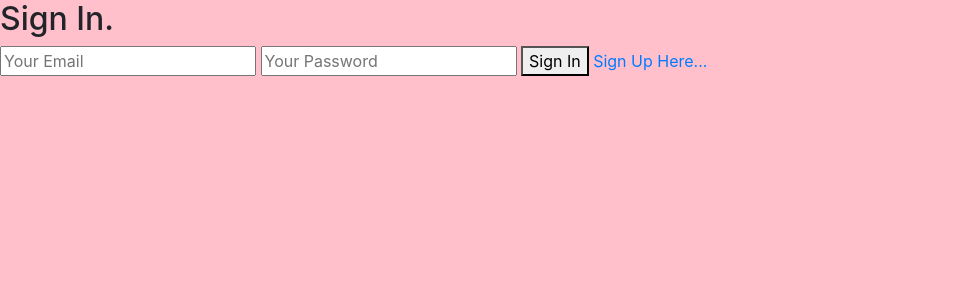
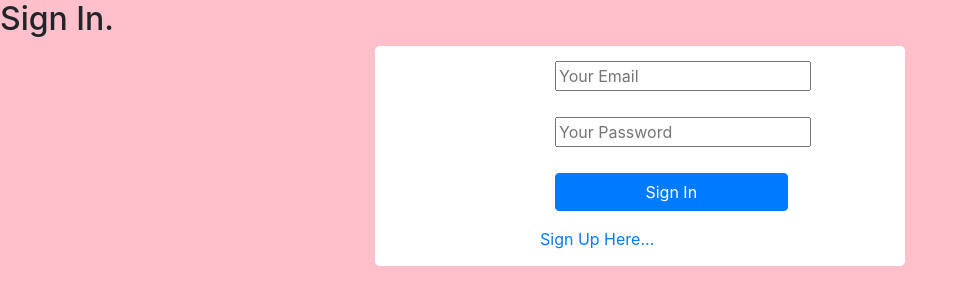
Before and after one commit to kjrohr/relationshiprepophp, a PHP site: page /login.php in a window 1280 px wide. Shown: the top 305 px of the page, without its empty margins (0-968 px from the left). Run offline with PHP 8.4, Linux system fonts and the light colour scheme; some libraries are stand-ins or nearby versions.

Commit message:
Styling the login form

```diff
--- a/index.php
+++ b/index.php
@@ -20,7 +20,7 @@ include 'header.php'
             <span class="icon-bar"></span>
             <span class="icon-bar"></span>
           </button>
-          <a class="navbar-brand" href="#">Project name</a>
+          <a class="navbar-brand" href="#">Relationship Repo</a>
         </div>
         <div id="navbar" class="navbar-collapse collapse">
           <ul class="nav navbar-nav">
--- a/login.php
+++ b/login.php
@@ -57,6 +57,8 @@
 <link rel="stylesheet" href="style.css" type="text/css" />
 </head>
 <body>
+  <div id="body">
+   <div id="content">
   <h2>Sign In.</h2>
 
 
@@ -67,9 +69,21 @@
   ?>
   <form method="post">
 
+    <div class="container" style="max-width:530px; margin: 0 auto;">
+                <form class="form-horizontal" role="form">
+                  <div style="margin-left: 30%;">
+                  <div class="form-group">
+                    <div class="col-sm-9">
   <input type="email" name="email" placeholder="Your Email" />
+</div> </div>
+<div class="form-group">
+    <div class="col-sm-9">
   <input type="password" name="pass" placeholder="Your Password"/>
-  <button type="submit"  name="btn-login">Sign In</button>
+</div></div>
+<div class="form-group">
+    <div class="col-sm-9">
+  <button type="submit"  name="btn-login" class="btn btn-primary btn-block">Sign In</button>
+</div></div>
   <a href="add_data.php">Sign Up Here...</a>
 
     </form>
```
